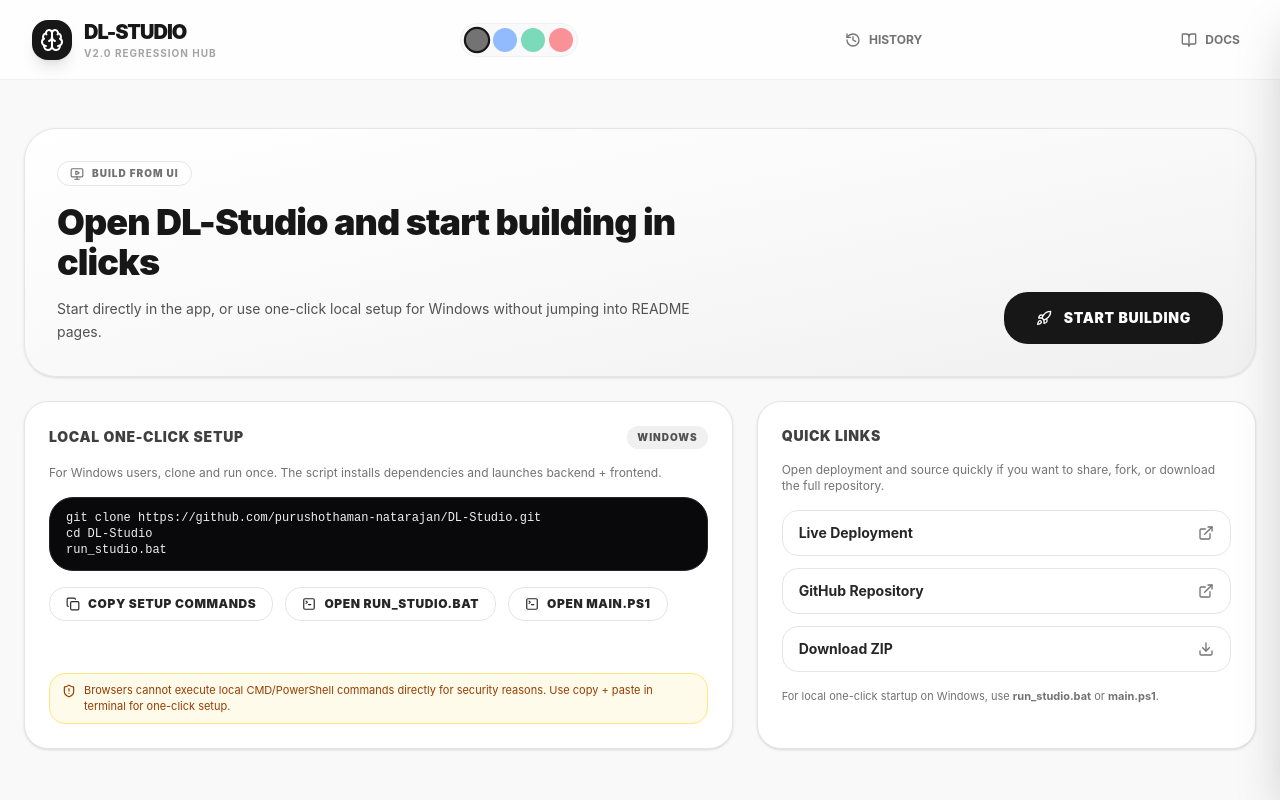
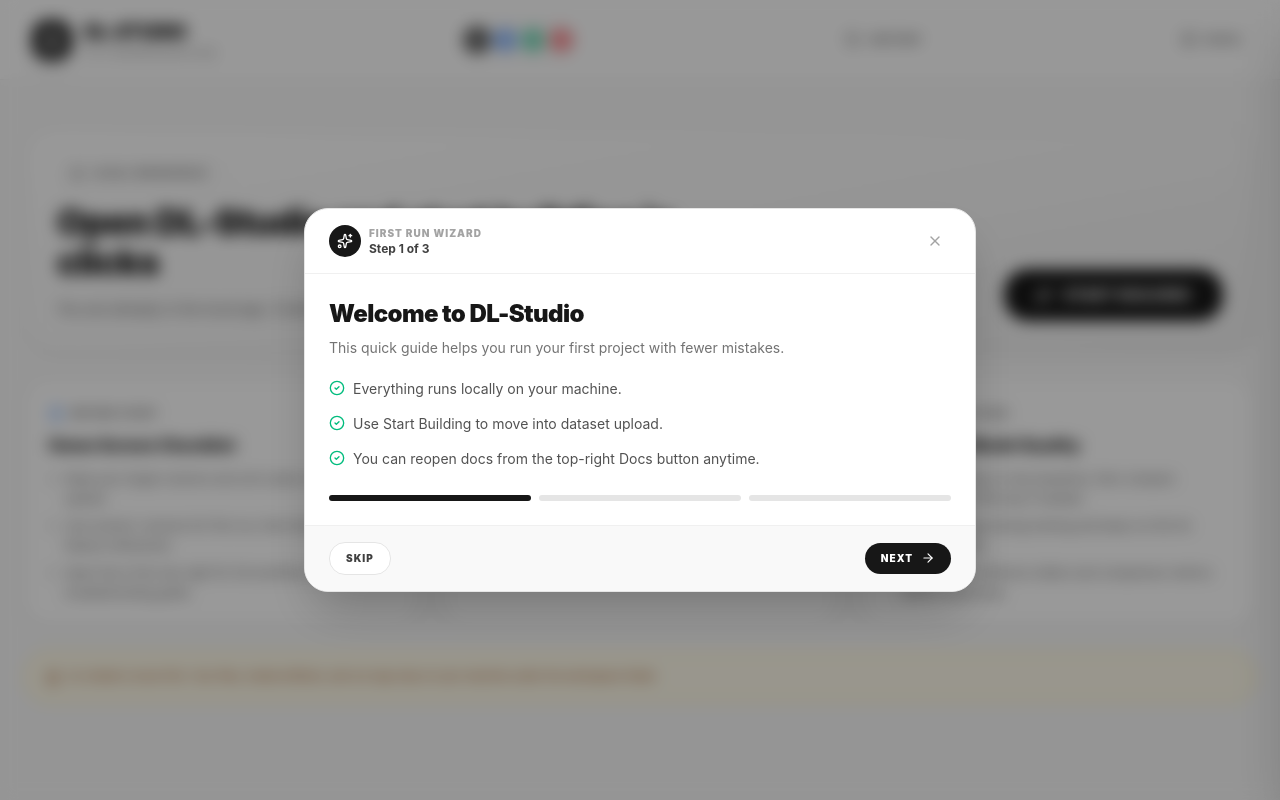
Before and after one commit to Purushothaman-natarajan/DL-Studio, a React (Vite) app in the folder frontend/: page / in a window 1280 px wide. Shown: the top 800 px of the page. Built offline with nearby package versions, Linux system fonts and the light colour scheme.

Commit message:
feat: Implement First Run Wizard and enhance onboarding experience

```diff
--- a/frontend/src/App.tsx
+++ b/frontend/src/App.tsx
@@ -12,6 +12,7 @@
 import { RunLogViewer } from './components/RunLogViewer';
 import { RunManager } from './components/RunManager';
 import { LaunchIndex } from './components/LaunchIndex';
+import { FirstRunWizard } from './components/FirstRunWizard';
 import { DataColumn, LayerConfig, TrainingConfig, TrainingHistory, XAIResult } from './types';
 import { trainModel, calculateXAI } from './lib/tf-utils';
 import { trainModelBackend, uploadEda, cleanData } from './lib/api-utils';
@@ -22,6 +23,7 @@
 import { API_URL } from './lib/api-utils';
 
 export default function App() {
+  const FIRST_RUN_WIZARD_KEY = 'dl_studio_first_run_wizard_v1';
   const [step, setStep] = useState<'index' | 'upload' | 'clean' | 'main'>('index');
   const [activeTab, setActiveTab] = useState<'design' | 'train' | 'test' | 'analysis'>('design');
   const [data, setData] = useState<any[]>([]);
@@ -40,6 +42,7 @@
   const [rawFile, setRawFile] = useState<File | Blob | null>(null);
   const [error, setError] = useState<string | null>(null);
   const [showHistory, setShowHistory] = useState(false);
+  const [showFirstRunWizard, setShowFirstRunWizard] = useState(false);
   const [activeLegal, setActiveLegal] = useState<'docs' | 'privacy' | 'terms' | null>(null);
   const [themeColor, setThemeColor] = useState<'zinc' | 'blue' | 'emerald' | 'crimson'>('zinc');
   const [plotColor, setPlotColor] = useState<string>('#171717');
@@ -60,6 +63,17 @@
     validationSplit: 0.2,
     modelType: '',
   });
+
+  useEffect(() => {
+    try {
+      const isCompleted = window.localStorage.getItem(FIRST_RUN_WIZARD_KEY) === '1';
+      if (!isCompleted) {
+        setShowFirstRunWizard(true);
+      }
+    } catch (error) {
+      // Ignore storage errors and allow normal app usage.
+    }
+  }, []);
 
   useEffect(() => {
     return () => {
@@ -124,6 +138,18 @@
     };
 
     liveLogSourceRef.current = source;
+  };
+
+  const completeFirstRunWizard = (jumpToUpload: boolean) => {
+    setShowFirstRunWizard(false);
+    try {
+      window.localStorage.setItem(FIRST_RUN_WIZARD_KEY, '1');
+    } catch (error) {
+      // Ignore storage errors and continue.
+    }
+    if (jumpToUpload) {
+      setStep('upload');
+    }
   };
 
   const handleDataLoaded = async (jsonData: any[], colNames: string[], file?: File) => {
@@ -344,6 +370,11 @@
       {activeLegal && (
         <LegalModal type={activeLegal} onClose={() => setActiveLegal(null)} />
       )}
+      <FirstRunWizard
+        isOpen={showFirstRunWizard}
+        onClose={() => completeFirstRunWizard(false)}
+        onStartBuilding={() => completeFirstRunWizard(true)}
+      />
 
       {/* HEADER */}
       <header className="fixed top-0 inset-x-0 h-20 bg-white/80 backdrop-blur-md border-b border-zinc-100 z-50 px-8 flex items-center justify-between">
--- /dev/null
+++ b/frontend/src/components/FirstRunWizard.tsx
@@ -0,0 +1,145 @@
+import React, { useMemo, useState } from 'react';
+import { ArrowRight, CheckCircle2, Database, Layers, PlayCircle, Sparkles, X } from 'lucide-react';
+import { cn } from '../lib/utils';
+
+interface FirstRunWizardProps {
+  isOpen: boolean;
+  onClose: () => void;
+  onStartBuilding: () => void;
+}
+
+interface WizardStep {
+  title: string;
+  subtitle: string;
+  points: string[];
+  icon: React.ElementType;
+}
+
+const STEPS: WizardStep[] = [
+  {
+    title: 'Welcome to DL-Studio',
+    subtitle: 'This quick guide helps you run your first project with fewer mistakes.',
+    points: [
+      'Everything runs locally on your machine.',
+      'Use Start Building to move into dataset upload.',
+      'You can reopen docs from the top-right Docs button anytime.',
+    ],
+    icon: Sparkles,
+  },
+  {
+    title: 'Prepare and Upload Data',
+    subtitle: 'Correct column roles and clean inputs are key for quality metrics.',
+    points: [
+      'Upload CSV or Excel and assign feature and target roles carefully.',
+      'Use Refine stage for missing values and outliers before training.',
+      'Start with a simple model baseline before deep models.',
+    ],
+    icon: Database,
+  },
+  {
+    title: 'Train, Monitor, and Reuse Runs',
+    subtitle: 'Use run IDs and live logs to iterate with confidence.',
+    points: [
+      'Watch live training logs to catch issues early.',
+      'Use Run Manager to copy and reload any run_id.',
+      'Test scenarios with the inference panel after each run.',
+    ],
+    icon: Layers,
+  },
+];
+
+export function FirstRunWizard({ isOpen, onClose, onStartBuilding }: FirstRunWizardProps) {
+  const [stepIndex, setStepIndex] = useState(0);
+  const isLastStep = stepIndex === STEPS.length - 1;
+  const step = useMemo(() => STEPS[stepIndex], [stepIndex]);
+  const StepIcon = step.icon;
+
+  if (!isOpen) return null;
+
+  return (
+    <div className="fixed inset-0 z-[120] bg-black/40 backdrop-blur-sm flex items-center justify-center p-4">
+      <div className="w-full max-w-2xl rounded-3xl border border-zinc-200 bg-white shadow-2xl overflow-hidden animate-in fade-in zoom-in duration-200">
+        <div className="px-6 py-4 border-b border-zinc-100 flex items-center justify-between">
+          <div className="flex items-center gap-2">
+            <div className="w-8 h-8 rounded-xl bg-zinc-900 text-white flex items-center justify-center">
+              <StepIcon className="w-4 h-4" />
+            </div>
+            <div>
+              <p className="text-[10px] font-black uppercase tracking-widest text-zinc-400">First Run Wizard</p>
+              <p className="text-xs font-bold text-zinc-700">Step {stepIndex + 1} of {STEPS.length}</p>
+            </div>
+          </div>
+          <button
+            onClick={onClose}
+            className="p-2 rounded-full hover:bg-zinc-100 text-zinc-400"
+            aria-label="Close wizard"
+          >
+            <X className="w-4 h-4" />
+          </button>
+        </div>
+
+        <div className="px-6 py-6 space-y-5">
+          <div className="space-y-2">
+            <h3 className="text-2xl font-black text-zinc-900 tracking-tight">{step.title}</h3>
+            <p className="text-sm text-zinc-500">{step.subtitle}</p>
+          </div>
+
+          <div className="space-y-3">
+            {step.points.map(point => (
+              <div key={point} className="flex items-start gap-2">
+                <CheckCircle2 className="w-4 h-4 text-emerald-500 mt-0.5 shrink-0" />
+                <p className="text-sm text-zinc-600 leading-relaxed">{point}</p>
+              </div>
+            ))}
+          </div>
+
+          <div className="flex gap-2 pt-1">
+            {STEPS.map((_, i) => (
+              <div
+                key={i}
+                className={cn('h-1.5 rounded-full flex-1 transition-all', i <= stepIndex ? 'bg-zinc-900' : 'bg-zinc-200')}
+              />
+            ))}
+          </div>
+        </div>
+
+        <div className="px-6 py-4 border-t border-zinc-100 bg-zinc-50 flex items-center justify-between gap-2">
+          <div className="flex gap-2">
+            <button
+              onClick={onClose}
+              className="px-4 py-2 rounded-xl border border-zinc-200 bg-white text-[10px] font-black uppercase tracking-widest text-zinc-700"
+            >
+              Skip
+            </button>
+            {stepIndex > 0 && (
+              <button
+                onClick={() => setStepIndex(prev => Math.max(0, prev - 1))}
+                className="px-4 py-2 rounded-xl border border-zinc-200 bg-white text-[10px] font-black uppercase tracking-widest text-zinc-700"
+              >
+                Back
+              </button>
+            )}
+          </div>
+
+          {isLastStep ? (
+            <button
+              onClick={onStartBuilding}
+              className="inline-flex items-center gap-2 px-4 py-2 rounded-xl bg-zinc-900 text-white text-[10px] font-black uppercase tracking-widest"
+            >
+              <PlayCircle className="w-3.5 h-3.5" />
+              Start Building
+            </button>
+          ) : (
+            <button
+              onClick={() => setStepIndex(prev => Math.min(STEPS.length - 1, prev + 1))}
+              className="inline-flex items-center gap-2 px-4 py-2 rounded-xl bg-zinc-900 text-white text-[10px] font-black uppercase tracking-widest"
+            >
+              Next
+              <ArrowRight className="w-3.5 h-3.5" />
+            </button>
+          )}
+        </div>
+      </div>
+    </div>
+  );
+}
--- a/frontend/src/components/LaunchIndex.tsx
+++ b/frontend/src/components/LaunchIndex.tsx
@@ -1,36 +1,11 @@
-import React, { useState } from 'react';
-import {
-  Rocket,
-  Download,
-  ExternalLink,
-  MonitorPlay,
-  Copy,
-  TerminalSquare,
-  ShieldAlert,
-} from 'lucide-react';
+import React from 'react';
+import { Rocket, MonitorPlay, ClipboardCheck, FileUp, ShieldCheck, BarChart3 } from 'lucide-react';
 
 interface LaunchIndexProps {
   onStart: () => void;
 }
 
-const SETUP_COMMANDS = `git clone https://github.com/purushothaman-natarajan/DL-Studio.git
-cd DL-Studio
-run_studio.bat`;
-
 export function LaunchIndex({ onStart }: LaunchIndexProps) {
-  const [copyStatus, setCopyStatus] = useState('');
-
-  const copySetupCommands = async () => {
-    try {
-      await navigator.clipboard.writeText(SETUP_COMMANDS);
-      setCopyStatus('Copied setup commands.');
-      setTimeout(() => setCopyStatus(''), 1800);
-    } catch (error) {
-      setCopyStatus('Copy failed. Select text manually.');
-      setTimeout(() => setCopyStatus(''), 2200);
-    }
-  };
-
   return (
     <section className="space-y-6 animate-in fade-in slide-in-from-bottom-4 duration-500">
       <div className="rounded-[2rem] border border-zinc-200 bg-gradient-to-br from-white via-zinc-50 to-zinc-100 p-8 shadow-sm">
@@ -38,14 +13,13 @@
           <div className="space-y-4 max-w-2xl">
             <div className="inline-flex items-center gap-2 rounded-full border border-zinc-200 bg-white px-3 py-1 text-[10px] font-black tracking-widest uppercase text-zinc-500">
               <MonitorPlay className="w-3.5 h-3.5" />
-              Build From UI
+              Local Workspace
             </div>
             <h2 className="text-4xl font-black tracking-tight text-zinc-900">
               Open DL-Studio and start building in clicks
             </h2>
             <p className="text-sm text-zinc-600 leading-relaxed">
-              Start directly in the app, or use one-click local setup for Windows without
-              jumping into README pages.
+              You are already in the local app. Continue directly to dataset upload and model building.
             </p>
           </div>
           <button
@@ -58,89 +32,50 @@
         </div>
       </div>
 
-      <div className="grid grid-cols-1 gap-6 lg:grid-cols-12">
-        <article className="rounded-3xl border border-zinc-200 bg-white p-6 shadow-sm space-y-4 lg:col-span-7">
-          <div className="flex items-center justify-between gap-3">
-            <h3 className="text-sm font-black uppercase tracking-wider text-zinc-700">Local One-Click Setup</h3>
-            <span className="rounded-full bg-zinc-100 px-2.5 py-1 text-[10px] font-black uppercase tracking-widest text-zinc-600">
-              Windows
-            </span>
+      <div className="grid grid-cols-1 lg:grid-cols-3 gap-6">
+        <article className="rounded-3xl border border-zinc-200 bg-white p-6 shadow-sm space-y-3">
+          <div className="inline-flex items-center gap-2 text-[10px] font-black uppercase tracking-widest text-zinc-500">
+            <ClipboardCheck className="w-3.5 h-3.5 text-blue-500" />
+            Before Start
           </div>
-          <p className="text-xs text-zinc-500">
-            For Windows users, clone and run once. The script installs dependencies and launches backend + frontend.
-          </p>
-          <pre className="rounded-2xl border border-zinc-800 bg-zinc-950 px-4 py-3 text-xs text-zinc-100 overflow-x-auto">{SETUP_COMMANDS}</pre>
-          <div className="flex flex-wrap items-center gap-3">
-            <button
-              onClick={copySetupCommands}
-              className="inline-flex items-center gap-2 rounded-xl border border-zinc-200 bg-white px-4 py-2 text-xs font-black uppercase tracking-wider text-zinc-800 hover:bg-zinc-50"
-            >
-              <Copy className="w-3.5 h-3.5" />
-              Copy Setup Commands
-            </button>
-            <a
-              href="https://github.com/purushothaman-natarajan/DL-Studio/blob/main/run_studio.bat"
-              target="_blank"
-              rel="noreferrer"
-              className="inline-flex items-center gap-2 rounded-xl border border-zinc-200 bg-white px-4 py-2 text-xs font-black uppercase tracking-wider text-zinc-800 hover:bg-zinc-50"
-            >
-              <TerminalSquare className="w-3.5 h-3.5" />
-              Open run_studio.bat
-            </a>
-            <a
-              href="https://github.com/purushothaman-natarajan/DL-Studio/blob/main/main.ps1"
-              target="_blank"
-              rel="noreferrer"
-              className="inline-flex items-center gap-2 rounded-xl border border-zinc-200 bg-white px-4 py-2 text-xs font-black uppercase tracking-wider text-zinc-800 hover:bg-zinc-50"
-            >
-              <TerminalSquare className="w-3.5 h-3.5" />
-              Open main.ps1
-            </a>
-          </div>
-          <p className="min-h-5 text-[11px] font-semibold text-emerald-700">{copyStatus}</p>
-          <div className="rounded-xl border border-amber-200 bg-amber-50 px-3 py-2 text-[11px] text-amber-800 flex items-start gap-2">
-            <ShieldAlert className="w-3.5 h-3.5 mt-0.5 shrink-0" />
-            Browsers cannot execute local CMD/PowerShell commands directly for security reasons.
-            Use copy + paste in terminal for one-click setup.
-          </div>
+          <h3 className="text-base font-black text-zinc-900">Home Screen Checklist</h3>
+          <ul className="text-xs text-zinc-600 leading-relaxed space-y-2 list-disc pl-4">
+            <li>Keep your target columns and unit scales ready before upload.</li>
+            <li>Use numeric columns for first run, then iterate with feature refinement.</li>
+            <li>Open Docs from top-right for full workflow and troubleshooting guide.</li>
+          </ul>
         </article>
 
-        <article className="rounded-3xl border border-zinc-200 bg-white p-6 shadow-sm space-y-4 lg:col-span-5">
-          <h3 className="text-sm font-black uppercase tracking-wider text-zinc-700">Quick Links</h3>
-          <p className="text-xs text-zinc-500">
-            Open deployment and source quickly if you want to share, fork, or download the full repository.
-          </p>
-          <div className="space-y-3">
-            <a
-              href="https://purushothaman-natarajan.github.io/DL-Studio/"
-              target="_blank"
-              rel="noreferrer"
-              className="flex items-center justify-between rounded-xl border border-zinc-200 px-4 py-3 text-sm font-bold text-zinc-800 hover:bg-zinc-50"
-            >
-              Live Deployment
-              <ExternalLink className="w-4 h-4 text-zinc-500" />
-            </a>
-            <a
-              href="https://github.com/purushothaman-natarajan/DL-Studio"
-              target="_blank"
-              rel="noreferrer"
-              className="flex items-center justify-between rounded-xl border border-zinc-200 px-4 py-3 text-sm font-bold text-zinc-800 hover:bg-zinc-50"
-            >
-              GitHub Repository
-              <ExternalLink className="w-4 h-4 text-zinc-500" />
-            </a>
-            <a
-              href="https://github.com/purushothaman-natarajan/DL-Studio/archive/refs/heads/main.zip"
-              className="flex items-center justify-between rounded-xl border border-zinc-200 px-4 py-3 text-sm font-bold text-zinc-800 hover:bg-zinc-50"
-            >
-              Download ZIP
-              <Download className="w-4 h-4 text-zinc-500" />
-            </a>
+        <article className="rounded-3xl border border-zinc-200 bg-white p-6 shadow-sm space-y-3">
+          <div className="inline-flex items-center gap-2 text-[10px] font-black uppercase tracking-widest text-zinc-500">
+            <FileUp className="w-3.5 h-3.5 text-emerald-500" />
+            Usage Flow
           </div>
-          <p className="text-[11px] text-zinc-500">
-            For local one-click startup on Windows, use <span className="font-bold">run_studio.bat</span> or <span className="font-bold">main.ps1</span>.
-          </p>
+          <h3 className="text-base font-black text-zinc-900">How to Use Local Home</h3>
+          <ol className="text-xs text-zinc-600 leading-relaxed space-y-2 list-decimal pl-4">
+            <li>Click <span className="font-bold">Start Building</span>.</li>
+            <li>Upload CSV or Excel and assign feature/target roles.</li>
+            <li>Refine data, choose model architecture, then train and test by run ID.</li>
+          </ol>
         </article>
+
+        <article className="rounded-3xl border border-zinc-200 bg-white p-6 shadow-sm space-y-3">
+          <div className="inline-flex items-center gap-2 text-[10px] font-black uppercase tracking-widest text-zinc-500">
+            <BarChart3 className="w-3.5 h-3.5 text-violet-500" />
+            Best Practices
+          </div>
+          <h3 className="text-base font-black text-zinc-900">For Better Model Quality</h3>
+          <ul className="text-xs text-zinc-600 leading-relaxed space-y-2 list-disc pl-4">
+            <li>Start with linear or tree baselines, then compare ANN/CNN/LSTM only if needed.</li>
+            <li>Watch live logs during training and keep run IDs for reproducibility.</li>
+            <li>Validate with inference sliders and comparison metrics before export/use.</li>
+          </ul>
+        </article>
+      </div>
+
+      <div className="rounded-2xl border border-amber-200 bg-amber-50 px-5 py-4 text-[11px] text-amber-800 flex items-start gap-2">
+        <ShieldCheck className="w-4 h-4 mt-0.5 shrink-0" />
+        DL-Studio is local-first. Your files, model artifacts, and run logs stay on your machine under the workspace folder.
       </div>
     </section>
   );
--- a/frontend/src/components/LegalModal.tsx
+++ b/frontend/src/components/LegalModal.tsx
@@ -14,37 +14,42 @@
       body: (
         <div className="space-y-4 text-zinc-600">
           <section>
-            <h4 className="font-bold text-zinc-900">1. Data Ingestion & Preparation</h4>
-            <p>Upload your dataset in CSV or Excel format. DL-Studio automatically performs exploratory data analysis (EDA), identifying missing values, data types, and statistical outliers.</p>
+            <h4 className="font-bold text-zinc-900">1. Local Home: Before You Click Start Building</h4>
+            <p>Prepare your dataset intent first: define likely target columns, keep units consistent, and remove identifier-only fields if they do not add predictive value.</p>
+            <p>From the Home screen, click <strong>Start Building</strong> to enter the full workflow. You can reopen this guide any time using the <strong>Docs</strong> button in the top bar.</p>
           </section>
           <section>
-            <h4 className="font-bold text-zinc-900">2. Intelligent Refinement</h4>
-            <p>Use the 'Refine' stage to handle missing data through automated imputation (Mean/Mode) and remove outliers based on Z-Score analysis. Your original data remains untouched; only a cleaned local copy is used for training.</p>
+            <h4 className="font-bold text-zinc-900">2. Upload and Column Roles</h4>
+            <p>Upload CSV or Excel files. Mark each column as <strong>feature</strong>, <strong>target</strong>, or <strong>ignore</strong>. Good role assignment prevents misleading model quality scores.</p>
           </section>
           <section>
-            <h4 className="font-bold text-zinc-900">3. Neural Architecture Design</h4>
-            <p>Design multi-layer Artificial Neural Networks (ANN) by adding Dense layers. Customize units, activation functions (ReLU, Sigmoid, Tanh), and training hyper-parameters like Epochs and Batch Size.</p>
+            <h4 className="font-bold text-zinc-900">3. Data Refinement</h4>
+            <p>Use the Refine stage for missing-value handling and outlier control. Start with conservative cleaning settings on your first run and iterate only after checking metrics.</p>
           </section>
           <section>
-            <h4 className="font-bold text-zinc-900">4. Benchmarking & Analytics</h4>
-            <p>Every training run benchmarks your custom ANN against 10+ classical ML algorithms (XGBoost, Gradient Boosting, SVR, etc.) with native support for <strong>multi-output regression</strong>. Visualize performance through real-time curves and XAI (Explainable AI) metrics like SHAP feature importance.</p>
+            <h4 className="font-bold text-zinc-900">4. Model Selection Best Practices</h4>
+            <p>Start with simpler baselines (Linear, Tree, Boosting) before deep models. Move to ANN/CNN/LSTM/GRU/Transformer when data structure justifies it (strong nonlinearity, ordering, or sequence behavior).</p>
+            <p>For ANN, begin with 1 to 2 hidden layers and moderate units; increase complexity only if validation metrics improve consistently.</p>
           </section>
           <section>
-            <h4 className="font-bold text-zinc-900">5. Real-time Monitoring</h4>
-            <p>Monitor the system pipeline exactly as it happens. The 'Intelligence' stage features a live terminal streaming backend logs via Server-Sent Events (SSE), providing total transparency into model convergence and benchmarking phases.</p>
+            <h4 className="font-bold text-zinc-900">5. Training and Live Monitoring</h4>
+            <p>During training, monitor the live run logs and benchmark status. This helps detect data issues, convergence problems, or model errors early.</p>
           </section>
           <section>
-            <h4 className="font-bold text-zinc-900">6. Visual Diagnostics</h4>
-            <p>Access high-resolution automated reports including Learning Curves, Feature Correlation Heatmaps, Attribute Distributions, and Residual Analysis directly in the UI or via your local <code>workspace</code>.</p>
-          </section>
-          <hr className="border-zinc-100" />
-          <section className="pt-2">
-            <h4 className="font-bold text-zinc-900">About the Developer</h4>
-            <p className="text-xs">DL-Studio is meticulously crafted by <strong>Purushothaman Natarajan</strong>, a Computer Vision and AI Systems Engineer. This studio represents a "No-Telemetry" approach to modern ML—your data remains entirely local, private, and secure.</p>
+            <h4 className="font-bold text-zinc-900">6. Run Manager and Reproducibility</h4>
+            <p>Each training creates a unique <code>run_id</code>. Use Run Manager and History to copy, load, and compare runs for repeatable experiments and what-if testing.</p>
           </section>
           <section>
-            <h4 className="font-bold text-zinc-900">5. Persistence & Inference</h4>
-            <p>All training runs are assigned a unique <code>run_id</code> and stored in your local workspace. Retrieve any historical run to perform 'What-If' analysis and real-time predictions using the dedicated Inference Panel.</p>
+            <h4 className="font-bold text-zinc-900">7. Evaluation and Interpretation</h4>
+            <p>Review R2, MAE, MSE, residual behavior, and explanation outputs (SHAP/LIME). Favor models that are stable across multiple runs, not just highest on one metric.</p>
+          </section>
+          <section>
+            <h4 className="font-bold text-zinc-900">8. Inference Play Around Mode</h4>
+            <p>Load a run using its <code>run_id</code> and adjust inference sliders to test scenarios. Keep values within realistic data ranges for trustworthy predictions.</p>
+          </section>
+          <section>
+            <h4 className="font-bold text-zinc-900">9. Local-First Data Safety</h4>
+            <p>All files, model artifacts, and logs stay on your machine under the local <code>workspace</code> directory.</p>
           </section>
         </div>
       )
@@ -54,7 +59,7 @@
       icon: ShieldCheck,
       body: (
         <div className="space-y-4 text-zinc-600">
-          <p>DL-Studio is a **Local-First, Privacy-Focused** application. Your data, models, and training logs never leave your local machine.</p>
+          <p>DL-Studio is a Local-First, Privacy-Focused application. Your data, models, and training logs never leave your local machine.</p>
           <p>All processing occurs on your local hardware. No telemetry, usage statistics, or user data is transmitted to external servers or the developer.</p>
           <p>Data persistence is managed strictly within your designated <code>workspace</code> directory on your filesystem.</p>
         </div>
```
Also changed, not shown: 1 other file (tests, documents, lock files or other folders).
